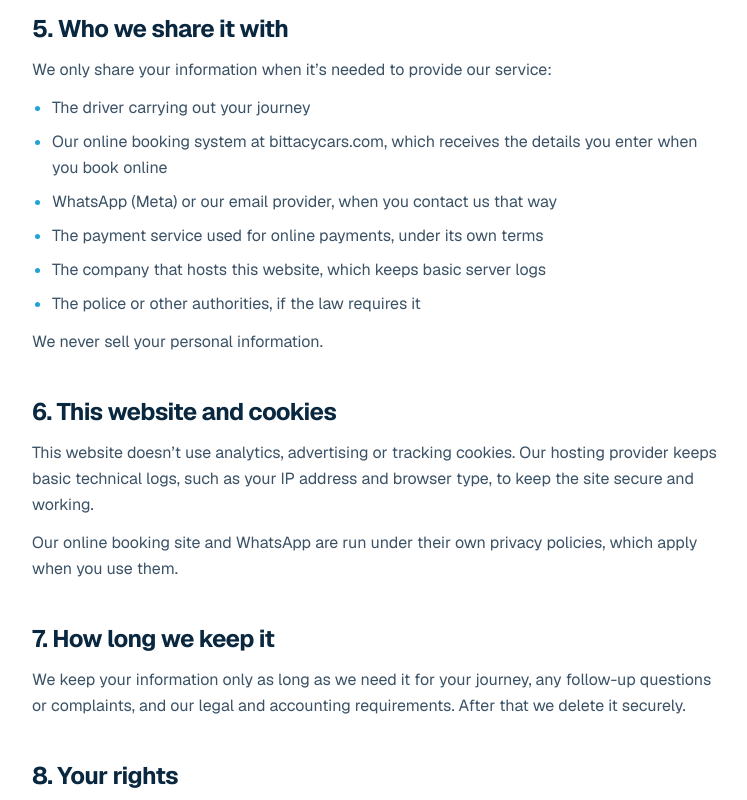
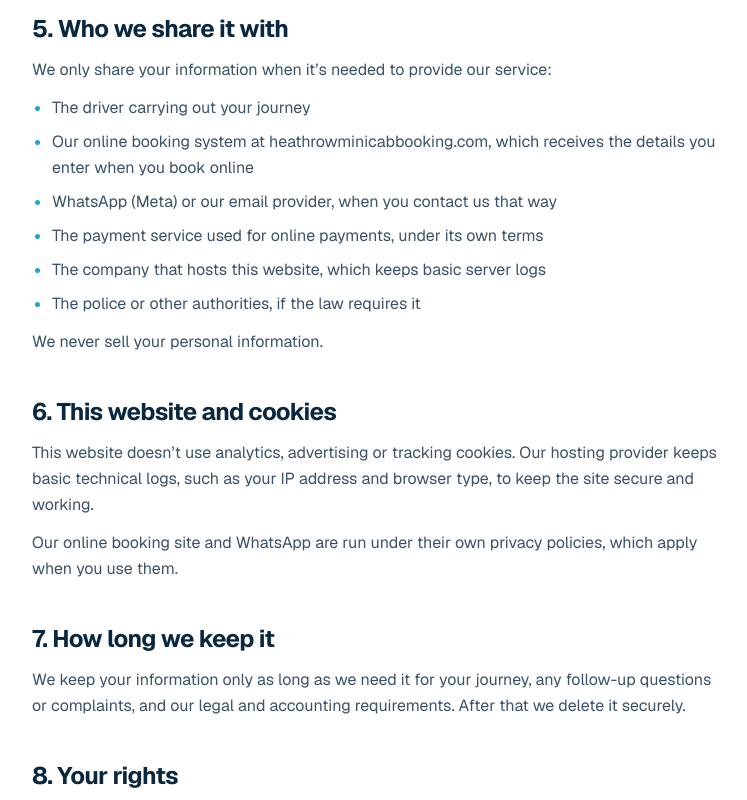
Before and after one commit to muhammadali-dotcom/heathrow-minicab, a Next.js app: page /privacy in a window 1280 px wide. Shown: the part 1760-2560 px from the top of the page, without its empty margins (80-827 px from the left). Built offline with nearby package versions, Linux system fonts and the light colour scheme; no server answers.

Commit message:
Add: webbooker

```diff
--- a/next.config.ts
+++ b/next.config.ts
@@ -65,7 +65,7 @@ const nextConfig: NextConfig = {
       // Online booking happens on the hosted web booker.
       {
         source: "/book",
-        destination: "https://www.bittacycars.com/booking",
+        destination: "https://heathrowminicabbooking.com/booking",
         permanent: false,
       },
       // Renamed service page.
--- a/src/app/privacy/page.tsx
+++ b/src/app/privacy/page.tsx
@@ -107,7 +107,7 @@ export default function Page() {
                 <List
                   items={[
                     "The driver carrying out your journey",
-                    "Our online booking system at bittacycars.com, which receives the details you enter when you book online",
+                    "Our online booking system at heathrowminicabbooking.com, which receives the details you enter when you book online",
                     "WhatsApp (Meta) or our email provider, when you contact us that way",
                     "The payment service used for online payments, under its own terms",
                     "The company that hosts this website, which keeps basic server logs",
--- a/src/components/Wordmark.tsx
+++ b/src/components/Wordmark.tsx
@@ -1,5 +1,4 @@
 import Image from "next/image";
-import Link from "next/link";
 import { SITE_NAME } from "@/lib/site";
 
 type WordmarkProps = {
@@ -9,7 +8,8 @@ type WordmarkProps = {
 // Site logo, linking home. Assets are trimmed, transparent versions of the supplied logo.
 export default function Wordmark({ inverted = false }: WordmarkProps) {
   return (
-    <Link
+    // eslint-disable-next-line @next/next/no-html-link-for-pages -- logo clicks must perform a full page load.
+    <a
       href="/"
       className={`inline-flex shrink-0 rounded-sm py-0.5 focus-visible:outline-2 focus-visible:outline-offset-4 ${
         inverted ? "focus-visible:outline-white" : "focus-visible:outline-[#0A2740]"
@@ -26,6 +26,6 @@ export default function Wordmark({ inverted = false }: WordmarkProps) {
         fetchPriority={inverted ? undefined : "low"}
         className="h-9 w-auto lg:h-10"
       />
-    </Link>
+    </a>
   );
 }
--- a/src/lib/site.ts
+++ b/src/lib/site.ts
@@ -22,7 +22,7 @@ export const SITE_NAME = "Heathrow Minicab";
 
 // The hosted web booker. NEXT_PUBLIC_BOOKING_URL overrides it (e.g. for testing).
 export const BOOKING_URL =
-  process.env.NEXT_PUBLIC_BOOKING_URL ?? "https://www.bittacycars.com/booking";
+  process.env.NEXT_PUBLIC_BOOKING_URL ?? "https://heathrowminicabbooking.com/booking";
 
 // Where every "Book Online" / "Get a Quote" button goes (same tab).
 export const BOOK_ONLINE_HREF = BOOKING_URL;
```
